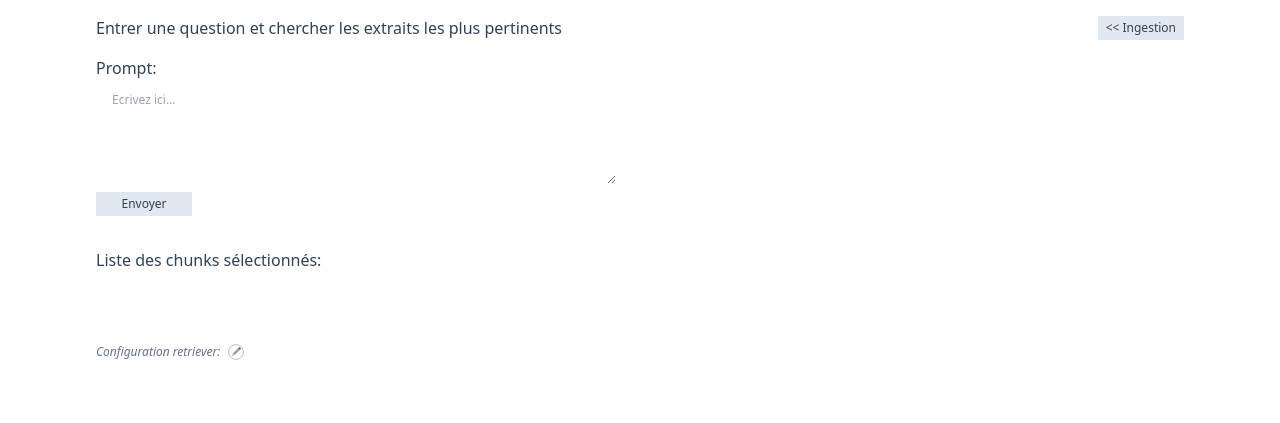
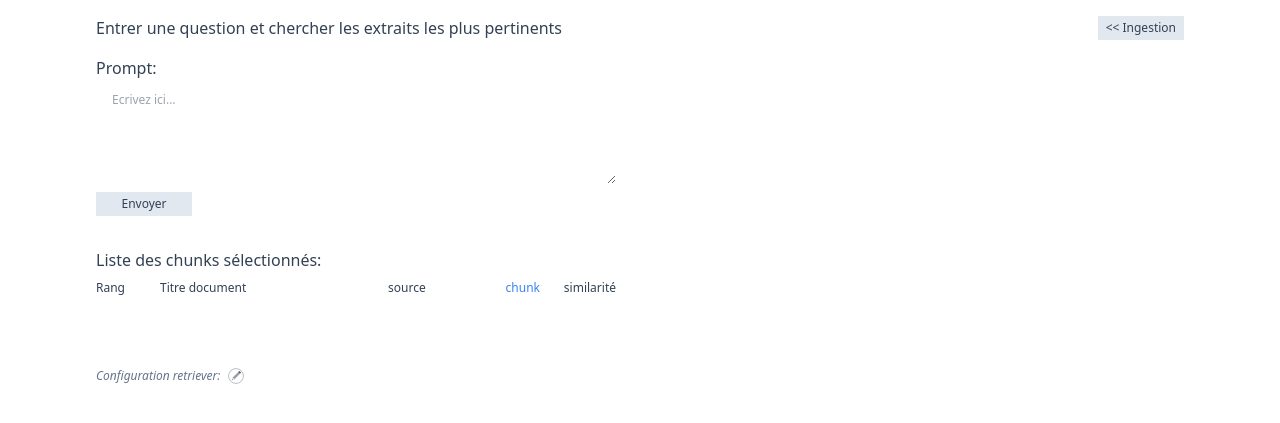
Before and after one commit to C-Vellen/chatrag, a Django app: page /retrieval/search/ in a window 1280 px wide. Shown: the part 48-471 px from the top of the page. Run offline with Django 5.2, Linux system fonts and the light colour scheme; data comes from the database, SQL or seed files in the repository; parts of the project's set-up code (start-up, migrations or seed data) failed here and were passed over; some libraries are stand-ins or nearby versions.

Commit message:
viewer documents & chunks

```diff
--- a/src/apps/ingest/views.py
+++ b/src/apps/ingest/views.py
@@ -12,7 +12,6 @@ def documents_list(request):
     ''' Liste des documents ingérés + interface pour ingérer un nouveau document'''
 
 
-    modechunks = False  #n'affiche pas la liste de chunks dans le formulaire
 
     collection = Collection.get_active()
     context = usercontext(request)
@@ -47,7 +46,7 @@ def documents_list(request):
         "n_docs":len(docs),
         "n_chunks": DocumentRef.objects.aggregate(total=Sum('nb_chunks'))["total"],
         "form":form,
-        "modechunks":modechunks,
+        "modechunks":False,
     })
 
     return render(request, "ingest/list.html", context)
@@ -82,10 +81,11 @@ def read_chunks(request, document_id):
         "collection":collection,
         "form": DocumentForm(),
         "docs":docs,
+        "select_doc":document_id,
         "n_docs":len(docs),
         "n_chunks": DocumentRef.objects.aggregate(total=Sum('nb_chunks'))["total"],
 
-        "modechunks":modechunks,
+        "modechunks":True,
         "doc":doc,
         "chunks":[c["content"] for c in chunks]
 
--- /dev/null
+++ b/src/apps/retrieval/templates/retrieval/document_viewer.html
@@ -0,0 +1,78 @@
+{% load static %}
+
+ <!-- Fenêtre de visualisation video -->
+        <div class="">
+
+          <!-- titre et horodatage -->
+          <div id="thumb-titre-horodate" class="hidden mb-2 justify-between gap-4" >
+            <p id="thumb-titre" class="text-black text-sm font-medium drop-shadow truncate"></p>
+            <div class="flex gap-1">
+              <span id="timestamp" class="text-sm  text-black font-mono"></span>
+              <button onclick="closePlayer()" class="ml-4 text-sm">✕</button>
+            </div>
+          </div>
+
+          <!-- Miniature + contrôles -->
+          <div id="player-thumb" class="hidden aspect-video overflow-hidden relative bg-black shadow-lg">
+            <img id="thumb-img" src="" alt="" class="w-full h-full object-cover" />
+            <div class="absolute inset-0 bg-black/30"></div>
+
+
+            <!-- Bouton Logo YT (play video) -->
+            <button id="btn-play" onclick="playVideo()" class="absolute inset-0 flex items-center justify-center group" aria-label="Lire la vidéo">
+              <div class="flex items-center justify-center shadow-xl transition-all duration-150 group-hover:scale-110">
+                <img class="w-14" src="{% static "img/youtube.svg" %}" alt="bouton youtube">
+              </div>
+            </button>
+
+          </div>
+          <!-- Conteneur iframe YT API -->
+          <div id="player-iframe" class="hidden overflow-hidden shadow-lg" style="position:relative; width:100%; padding-top:56.25%;">
+            <div id="yt-player" style="position:absolute; top:0; left:0; width:100%; height:100%;"></div>
+          </div>
+        </div>
+        <!-- Fin fenêtre de visualisation video -->
+
+
+        <!-- Fenêtre de visualisation pdf -->
+        <div>
+
+          <!-- Titre et pagination -->
+          <div id="pdf-titre-pagination" class="hidden mb-2 justify-between gap-4" >
+            <p id="pdf-titre" class="text-black text-sm font-medium drop-shadow truncate"></p>
+            <div class="flex gap-1 text-sm">
+              <button onclick="changePage(-1)" class="">◄</button>
+              <span>Page <span id="pdf-page-current">1</span> / <span id="pdf-page-total">?</span></span>
+              <button onclick="changePage(1)" class="">►</button>
+              <button onclick="closePdf()" class="ml-4 text-sm">✕</button>
+            </div>
+          </div>
+          <!-- Zone scrollable -->
+          <div id="pdf-viewer" class="hidden flex-col border border-gray-300 overflow-hidden bg-gray-100">
+
+            <div id="pdf-container" class="flex-1 overflow-y-auto bg-slate-300 flex flex-col justify-between items-center gap-4 p-2 min-h-0" >
+              <!-- Les canvas des pages s'insèrent ici -->
+            </div>
+          </div>
+        </div>
+        <!-- Fin fenêtre de visualisation pdf -->
+
+       <!-- Fenêtre de visualisation txt -->
+        <div>
+
+          <!-- Titre et pagination -->
+          <div id="txt-titre-index" class="hidden mb-2 justify-between gap-4" >
+            <p id="txt-titre" class="text-black text-sm font-medium drop-shadow truncate"></p>
+            <div class="flex gap-1 text-sm">
+              <span>Index: </span>
+              <span id="indexing" class="text-sm  text-black font-mono"></span>
+              <button onclick="closeTxt()" class="ml-4 text-sm">✕</button>
+            </div>
+          </div>
+          <!-- Zone scrollable -->
+          <div id="txt-viewer" class="hidden flex-col border border-gray-300 rounded-lg overflow-hidden bg-white">
+            <div id="txt-container" class="flex-1 overflow-y-auto p-6 min-h-0 font-mono text-xs text-gray-800 whitespace-pre-wrap leading-relaxed">
+            </div>
+          </div>
+        </div>
+        <!-- Fin fenêtre de visualisation txt -->
--- a/src/apps/retrieval/templates/retrieval/search.html
+++ b/src/apps/retrieval/templates/retrieval/search.html
@@ -33,15 +33,30 @@
                 <h1 class="text-titre mb-2">Liste des chunks sélectionnés: </h1>
 
                 <ul class="w-full mb-8 text-xs flex flex-col gap-2">
+                   <li class="w-full flex justify-between">
+                    <div class="w-full flex justify-startfont-bold mb-2">
+                        <span class="w-16">Rang</span>
+                        <span>Titre document</span>
+                    </div>
+                    <div  class="w-60 flex justify-end">
+                        <span class="w-40 ml-3">source</span>
+                        <span class="w-40 flex justify-end  text-blue-500">chunk</span>
+                        <span class="w-40 flex justify-end">similarité</span>
+                    </div>
+                  </li>
 
                     {% for result in results %}
-                    <div class="chunk-card">
-                      <div class="chunk-title font-bold flex justify-between">
-                        <div class="flex flex-start gap-4">
+                    <li class="chunk-card">
+                      <div class="headline-title flex justify-between">
+                        <div class="font-bold flex flex-start gap-4">
                             <span>{{ forloop.counter }}.</span>
                             <a href="{{ result.chunk.metadata.source_url }}" target="_blank">
                                 <span>{{ result.chunk.metadata.source }}</span>
                             </a>
+                        </div>
+
+                        <div  class="w-60 flex items-start justify-end">
+                          <div class="w-full flex items-start gap-2">
                             {% if result.chunk.metadata.source_type == "YT" %}
                                 <button
                                         data-video-id="{{ result.chunk.metadata.video_id }}"
@@ -49,9 +64,9 @@
                                         data-end="{{ result.chunk.metadata.end_time }}"
                                         data-titre="{{ result.chunk.metadata.source }}"
                                         onclick="selectVideo(this)">
-                                    <img class="w-4" src="{% static "img/youtube.svg" %}" alt="urlvideo">
+                                    <img class="flex w-4" src="{% static "img/youtube.svg" %}" alt="urlvideo">
                                 </button>
-                                <span>{{ result.chunk.metadata.start_time }}s > {{ result.chunk.metadata.end_time }}s</span>
+                                <span>{{ result.chunk.metadata.start_time }}s </span>
                             {% elif result.chunk.metadata.source_type == "PDF" %}
                                 <button
                                         data-titre="{{ result.chunk.metadata.source }}"
@@ -70,16 +85,18 @@
                                         onclick="selectText(this)">
                                     <img class="w-4" src="{% static "img/TXT.svg" %}" alt="txt">
                                 </button>
-                                <span>index: [{{ result.chunk.metadata.start_index }}-{{ result.chunk.metadata.end_index }}]</span>
+                                <span>index:{{ result.chunk.metadata.start_index }}</span>
 
                             {% endif %}
+                          </div>
+                          <span class="w-40 flex justify-end items-start text-blue-500">10/165</span>
+                          <span class="w-40 flex justify-end"> {{ result.similarity }}</span>
                         </div>
-                        <div><span> [similarité : {{ result.similarity }}]</span></div>
                       </div>
                       <div class="chunk-content">
                           {{ result.chunk.page_content }}
                       </div>
-                    </div>
+                    </li>
                     {% endfor %}
                 </ul>
              </div>
@@ -95,99 +112,8 @@
 
         <div class="flex flex-col md:w-1/2">
 
-        <!-- Fenêtre de visualisation video -->
-        <div class="">
+          {% include 'retrieval/document_viewer.html' %}
 
-          <!-- titre et horodatage -->
-          <div id="thumb-titre-horodate" class="hidden mb-2 justify-between gap-4" >
-            <p id="thumb-titre" class="text-black text-sm font-medium drop-shadow truncate"></p>
-            <div class="flex gap-1">
-              <span id="ts-start" class="text-sm  text-black font-mono"></span>
-              <span class="text-sm text-black">→</span>
-              <span id="ts-end" class="text-sm  text-black font-mono"></span>
-              <button onclick="closePlayer()" class="ml-4 text-sm">✕</button>
-            </div>
-          </div>
-
-          <!-- Miniature + contrôles -->
-          <div id="player-thumb" class="hidden aspect-video overflow-hidden relative bg-black shadow-lg">
-            <img id="thumb-img" src="" alt="" class="w-full h-full object-cover" />
-            <div class="absolute inset-0 bg-black/30"></div>
-
-
-            <!-- Bouton Logo YT (play video) -->
-            <button id="btn-play" onclick="playVideo()" class="absolute inset-0 flex items-center justify-center group" aria-label="Lire la vidéo">
-              <div class="flex items-center justify-center shadow-xl transition-all duration-150 group-hover:scale-110">
-                <img class="w-14" src="{% static "img/youtube.svg" %}" alt="bouton youtube">
-              </div>
-            </button>
-
-          </div>
-          <!-- Conteneur iframe YT API -->
-          <div id="player-iframe" class="hidden overflow-hidden shadow-lg" style="position:relative; width:100%; padding-top:56.25%;">
-            <div id="yt-player" style="position:absolute; top:0; left:0; width:100%; height:100%;"></div>
-          </div>
-        </div>
-        <!-- Fin fenêtre de visualisation video -->
-
-
-        <!-- Fenêtre de visualisation pdf -->
-        <div>
-
-          <!-- Titre et pagination -->
-          <div id="pdf-titre-pagination" class="hidden mb-2 justify-between gap-4" >
-            <p id="pdf-titre" class="text-black text-sm font-medium drop-shadow truncate"></p>
-            <div class="flex gap-1 text-sm">
-              <button onclick="changePage(-1)" class="">◄</button>
-              <span>Page <span id="pdf-page-current">1</span> / <span id="pdf-page-total">?</span></span>
-              <button onclick="changePage(1)" class="">►</button>
-              <button onclick="closePdf()" class="ml-4 text-sm">✕</button>
-            </div>
-          </div>
-          <!-- Zone scrollable -->
-          <div id="pdf-viewer" class="hidden flex-col border border-gray-300 overflow-hidden bg-gray-100">
-
-            <div id="pdf-container" class="flex-1 overflow-y-auto bg-slate-300 flex flex-col justify-between items-center gap-4 p-2 min-h-0" >
-              <!-- Les canvas des pages s'insèrent ici -->
-            </div>
-          </div>
-        </div>
-        <!-- Fin fenêtre de visualisation pdf -->
-
-       <!-- Fenêtre de visualisation txt -->
-        <div>
-
-          <!-- Titre et pagination -->
-          <div id="txt-titre-index" class="hidden mb-2 justify-between gap-4" >
-            <p id="txt-titre" class="text-black text-sm font-medium drop-shadow truncate"></p>
-            <div class="flex gap-1 text-sm">
-              <span>Index: </span>
-              <span id="start-index" class="text-sm  text-black font-mono"></span>
-              <span class="text-sm text-black">→</span>
-              <span id="end-index" class="text-sm  text-black font-mono"></span>
-              <button onclick="closeTxt()" class="ml-4 text-sm">✕</button>
-            </div>
-          </div>
-          <!-- Zone scrollable -->
-          <div id="txt-viewer" class="hidden flex-col border border-gray-300 rounded-lg overflow-hidden bg-white">
-            <div id="txt-container" class="flex-1 overflow-y-auto p-6 min-h-0 font-mono text-xs text-gray-800 whitespace-pre-wrap leading-relaxed">
-            </div>
-          </div>
-        </div>
-        <!-- Fin fenêtre de visualisation txt -->
-
-            <div class="hidden w-full mt-12 mb-4 flex flex-col gap-4 md:flex-row">
-                <div class="w-3/4  mb-4 flex flex-col gap-4 justify-start md:flex-row">
-
-                     <h1 class="text-titre">Paramètres:</h1>
-                     <ul class="text-xs marker:text-black-500 list-disc">
-                         <li class="flex justify-between gap-12"><span>Collection: </span><span>{{collection_name}}</span></li>
-                         <li class="flex justify-between gap-12"><span>Modèle: </span><span>{{embedding_model}}</span></li>
-                         <li class="flex justify-between gap-12"><span>Chunk size: </span><span>{{chunk_size}} caractères</span></li>
-                         <li class="flex justify-between gap-12"><span>Chunk overlap: </span><span>{{chunk_overlap}} caractères</span></li>
-                     </ul>
-                </div>
-            </div>
 
 
         </div>
--- a/src/apps/retrieval/views.py
+++ b/src/apps/retrieval/views.py
@@ -26,3 +26,10 @@ def search(request):
         })
 
     return render(request, "retrieval/search.html", context)
+
+
+def read_chunks(request, document_id, chunk_id):
+    ''' Affichage des chunks du document sélectionné + surbrillance du chunk sléectionné'''
+
+
+    pass
--- a/src/static/js/playvideo.js
+++ b/src/static/js/playvideo.js
@@ -15,9 +15,9 @@ function formatTime(seconds) {
 
 function selectVideo(btn) {
   closePdf();
-  closeTxt()
+  closeTxt();
   stopAndReset();
-  btn.closest('.chunk-title').classList.add('bg-header', 'text-white');
+  btn.closest('.headline-title').classList.add('bg-header', 'text-white');
   currentVideo = {
     id: btn.dataset.videoId,
     start: parseInt(btn.dataset.start),
@@ -35,8 +35,9 @@ function selectVideo(btn) {
   document.getElementById('thumb-titre-horodate').classList.remove('hidden');
   document.getElementById('thumb-titre-horodate').classList.add('flex');
   document.getElementById('thumb-titre').textContent = currentVideo.titre;
-  document.getElementById('ts-start').textContent = formatTime(currentVideo.start);
-  document.getElementById('ts-end').textContent = formatTime(currentVideo.end);
+  if (currentVideo.end) {
+    document.getElementById('timestamp').textContent = `${formatTime(currentVideo.start)} → ${formatTime(currentVideo.end)}`;
+  }
 }
 
 function playVideo() {
@@ -72,7 +73,9 @@ function playVideo() {
     events: {
       onReady: function(e) {
         e.target.playVideo();
-        scheduleEnd(end - start);
+        if (end) {
+          scheduleEnd(end - start);
+        }
       },
       onStateChange: function(e) {
         // Relance le timer si l'utilisateur repart depuis le début
@@ -97,7 +100,7 @@ function scheduleEnd(seconds) {
 
 function stopAndReset() {
   clearTimeout(endTimer);
-  document.querySelectorAll('.chunk-title').forEach(d => d.classList.remove('bg-header', 'text-white'));
+  document.querySelectorAll('.headline-title').forEach(d => d.classList.remove('bg-header', 'text-white'));
   if (ytPlayer) {
     try { ytPlayer.stopVideo(); } catch(e) {}
   }
@@ -120,7 +123,6 @@ function closePlayer() {
     container.insertBefore(target, container.firstChild);
   }
   document.getElementById('thumb-titre-horodate').classList.add('hidden');
-  // document.getElementById('thumb-titre-horodate').classList.remove('flex');
   document.getElementById('player-iframe').classList.add('hidden');
   document.getElementById('player-thumb').classList.add('hidden');
   currentVideo = null;
--- a/src/static/js/readPDF.js
+++ b/src/static/js/readPDF.js
@@ -9,8 +9,8 @@ async function selectPdf(btn) {
   const titre = btn.dataset.titre;
   closePlayer()
   closeTxt()
-  document.querySelectorAll('.chunk-title').forEach(d => d.classList.remove('bg-header', 'text-white'));
-  btn.closest('.chunk-title').classList.add('bg-header', 'text-white');
+  document.querySelectorAll('.headline-title').forEach(d => d.classList.remove('bg-header', 'text-white'));
+  btn.closest('.headline-title').classList.add('bg-header', 'text-white');
 
   document.getElementById('pdf-titre').textContent = titre;
 
@@ -104,7 +104,7 @@ async function renderAllPages() {
     document.getElementById('pdf-viewer').classList.add("hidden");
     document.getElementById('pdf-container').innerHTML = '';
     pdfDoc = null;
-    document.querySelectorAll('.chunk-title').forEach(d => d.classList.remove('bg-header', 'text-white'));
+    document.querySelectorAll('.headline-title').forEach(d => d.classList.remove('bg-header', 'text-white'));
 
   }
 
--- a/src/static/js/readTXT.js
+++ b/src/static/js/readTXT.js
@@ -7,8 +7,8 @@ async function selectText(btn) {
   const endIndex = parseInt(btn.dataset.end);
   closePlayer()
   closePdf()
-  document.querySelectorAll('.chunk-title').forEach(d => d.classList.remove('bg-header', 'text-white'));
-  btn.closest('.chunk-title').classList.add('bg-header', 'text-white');
+  document.querySelectorAll('.headline-title').forEach(d => d.classList.remove('bg-header', 'text-white'));
+  btn.closest('.headline-title').classList.add('bg-header', 'text-white');
 
   document.getElementById('txt-titre').textContent = titre;
 
@@ -25,8 +25,7 @@ async function selectText(btn) {
   const text = await response.text();
 
   renderText(text, startIndex, endIndex);
-  document.getElementById('start-index').textContent = startIndex;
-  document.getElementById('end-index').textContent = endIndex;
+  document.getElementById('indexing').textContent = `${startIndex} → ${endIndex}`;
 
 }
 
@@ -84,6 +83,6 @@ function closeTxt() {
   viewer.classList.add('hidden');
   viewer.classList.remove('flex');
   document.getElementById('txt-container').innerHTML = '';
-  document.querySelectorAll('.chunk-title').forEach(d => d.classList.remove('bg-header', 'text-white'));
+  document.querySelectorAll('.headline-title').forEach(d => d.classList.remove('bg-header', 'text-white'));
 
 }
```
Also changed, not shown: src/apps/ingest/templates/ingest/list.html (+84 -60 lines), src/apps/retrieval/templates/retrieval/chunks_list.html (added, +26 -0 lines).
